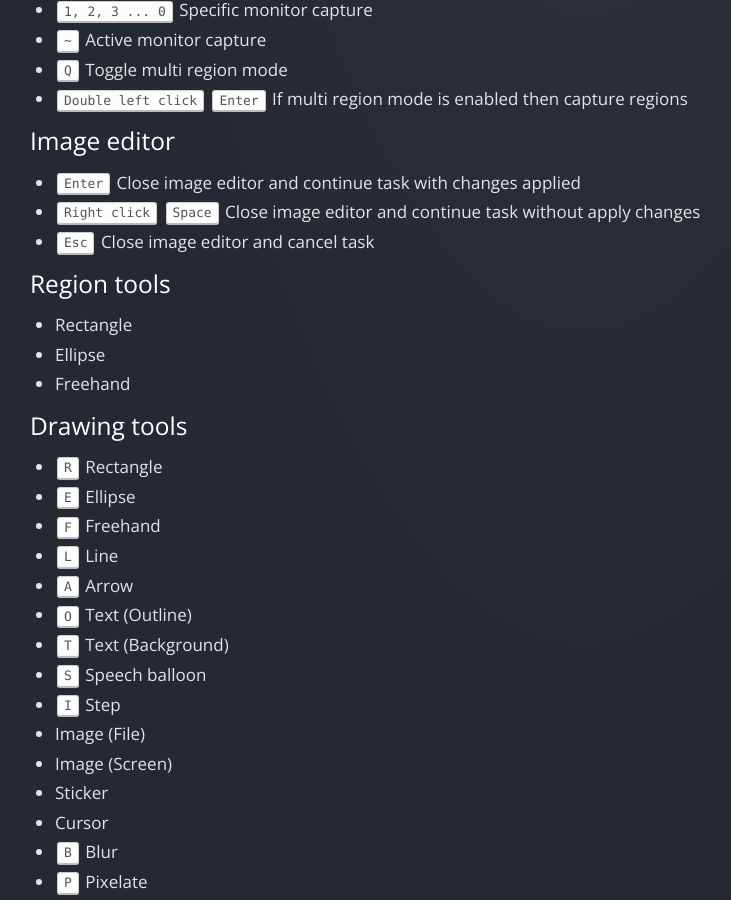
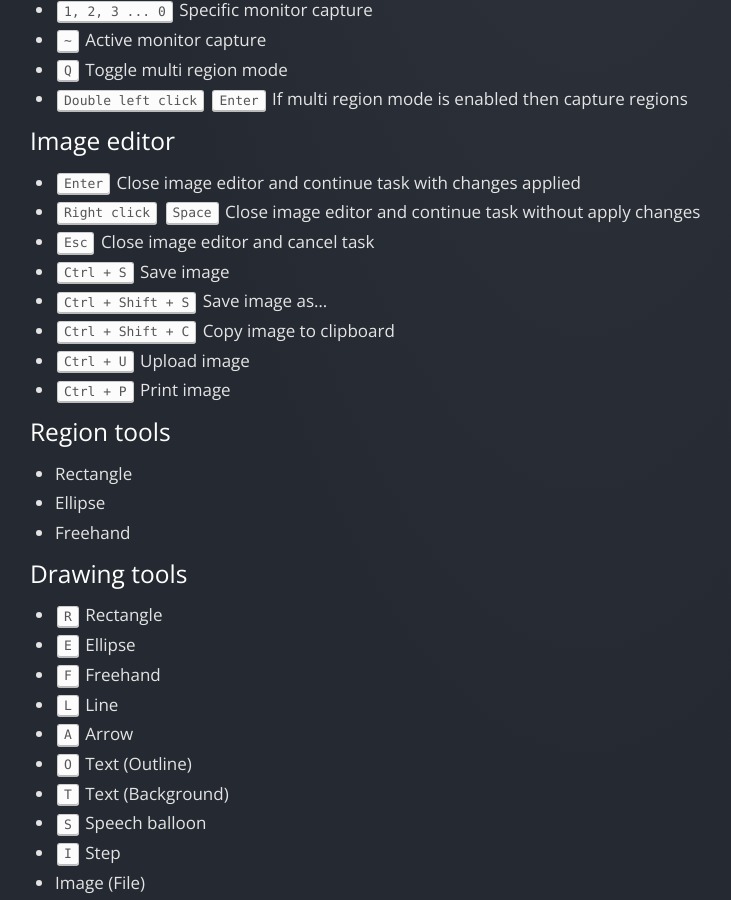
Before and after one commit to ShareX/sharex.github.io, a Jekyll site: the page built from docs/region-capture.md, in a window 1280 px wide and 900 px high, scrolled down 1325 px. Shown: the whole window, without its empty margins (55-786 px from the left). Built offline with Jekyll 4.4.1, drawn with Linux system fonts in a browser that asks for light colours; nearby versions of some CDN libraries.

Commit message:
Added image editor task keybinds

```diff
--- a/docs/region-capture.md
+++ b/docs/region-capture.md
@@ -53,6 +53,11 @@ title: Region capture
 * <kbd>Enter</kbd> Close image editor and continue task with changes applied
 * <kbd>Right click</kbd> <kbd>Space</kbd> Close image editor and continue task without apply changes
 * <kbd>Esc</kbd> Close image editor and cancel task
+* <kbd>Ctrl + S</kbd> Save image
+* <kbd>Ctrl + Shift + S</kbd> Save image as...
+* <kbd>Ctrl + Shift + C</kbd> Copy image to clipboard
+* <kbd>Ctrl + U</kbd> Upload image
+* <kbd>Ctrl + P</kbd> Print image
 
 ### Region tools
 
```
